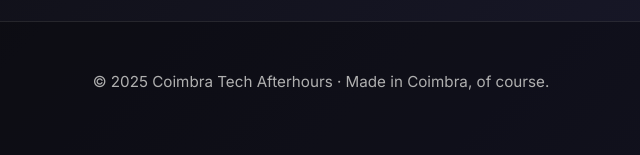
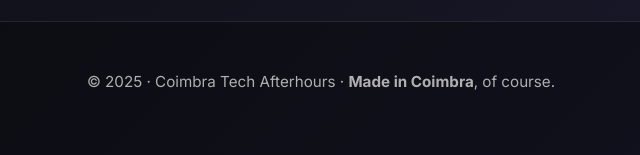
Before and after one commit to Coimbra-Tech-Afterhours/Coimbra-Tech-Afterhours.github.io, a website: page index.html in a window 1280 px wide. Shown: the part 3845-4000 px from the top of the page, 319-959 px from the left. Drawn offline with Linux system fonts and the light colour scheme.

Commit message:
feat(ui): add dynamic copyright year and improve footer styling
- Copyright year now dynamically updates based on latest event year from events.json
- Falls back to structured data foundingDate or default 2025
- Shows range (e.g., "2025-2026") when events extend into future years
- Add dot separator between copyright year and organization name
- Make "Made in Coimbra" text bold for better visual hierarchy

```diff
--- a/index.html
+++ b/index.html
@@ -617,7 +617,7 @@
 
     <footer>
         <div class="footer-content">
-            <p class="footer-text">© 2025 Coimbra Tech Afterhours · Made in Coimbra, of course.</p>
+            <p class="footer-text">© <span id="copyright-year">2025</span> · Coimbra Tech Afterhours · <strong>Made in Coimbra</strong>, of course.</p>
             <a href="https://coimbra-tech-afterhours.notion.site/Coimbra-Tech-Afterhours-Code-of-Conduct-2a45a6053b68802d9940f50459a0c409" class="footer-link" target="_blank" rel="noopener noreferrer external" data-lang="pt" style="display: none;">Código de Conduta</a>
             <a href="https://coimbra-tech-afterhours.notion.site/Coimbra-Tech-Afterhours-Code-of-Conduct-2a45a6053b68802d9940f50459a0c409" class="footer-link" target="_blank" rel="noopener noreferrer external" data-lang="en" style="display: none;">Code of Conduct</a>
         </div>
@@ -716,6 +716,84 @@
             document.querySelectorAll('.theme-toggle span[data-lang]').forEach(span => {
                 span.classList.toggle('active', span.getAttribute('data-lang') === savedLang);
             });
+
+            // Update copyright year dynamically
+            const copyrightYearElement = document.getElementById('copyright-year');
+            if (copyrightYearElement) {
+                async function updateCopyrightYear() {
+                    let foundingYear = null;
+
+                    // Try to get latest year from events.json (most recent event year)
+                    // This shows how far into the future the organization is active
+                    let latestEventYear = null;
+                    const possiblePaths = ['/public/events.json', './public/events.json', 'public/events.json'];
+                    for (const path of possiblePaths) {
+                        try {
+                            const response = await fetch(path);
+                            if (response.ok) {
+                                const events = await response.json();
+                                if (events && events.length > 0) {
+                                    const years = events
+                                        .map(event => {
+                                            if (event.Date) {
+                                                const date = new Date(event.Date);
+                                                return date.getFullYear();
+                                            }
+                                            return null;
+                                        })
+                                        .filter(year => year !== null);
+
+                                    if (years.length > 0) {
+                                        latestEventYear = Math.max(...years);
+                                        console.log(`[Copyright Year] Found latest event year ${latestEventYear} from events.json (path: ${path})`);
+                                        break; // Success, exit loop
+                                    }
+                                }
+                            }
+                        } catch (error) {
+                            // Try next path
+                            continue;
+                        }
+                    }
+
+                    // Fallback to foundingDate from structured data
+                    if (!foundingYear) {
+                        try {
+                            const structuredData = document.querySelector('script[type="application/ld+json"]');
+                            if (structuredData) {
+                                const data = JSON.parse(structuredData.textContent);
+                                const org = data['@graph']?.find(item => item['@type'] === 'Organization');
+                                if (org?.foundingDate) {
+                                    foundingYear = parseInt(org.foundingDate);
+                                    console.log(`[Copyright Year] Using founding year ${foundingYear} from structured data`);
+                                }
+                            }
+                        } catch (error) {
+                            // Use default
+                        }
+                    }
+
+                    // Final fallback
+                    if (!foundingYear) {
+                        foundingYear = 2025;
+                        console.log(`[Copyright Year] Using default founding year ${foundingYear}`);
+                    }
+
+                    const currentYear = new Date().getFullYear();
+                    // Use the latest of: current year or latest event year
+                    const displayYear = latestEventYear && latestEventYear > currentYear
+                        ? latestEventYear
+                        : currentYear;
+
+                    const copyrightText = displayYear > foundingYear
+                        ? `${foundingYear}-${displayYear}`
+                        : foundingYear.toString();
+                    copyrightYearElement.textContent = copyrightText;
+                    console.log(`[Copyright Year] Set copyright to: © ${copyrightText} (founding: ${foundingYear}, current: ${currentYear}, latest event: ${latestEventYear || 'N/A'})`);
+                }
+
+                updateCopyrightYear();
+            }
         });
 
         // Smooth scroll for anchor links
```
